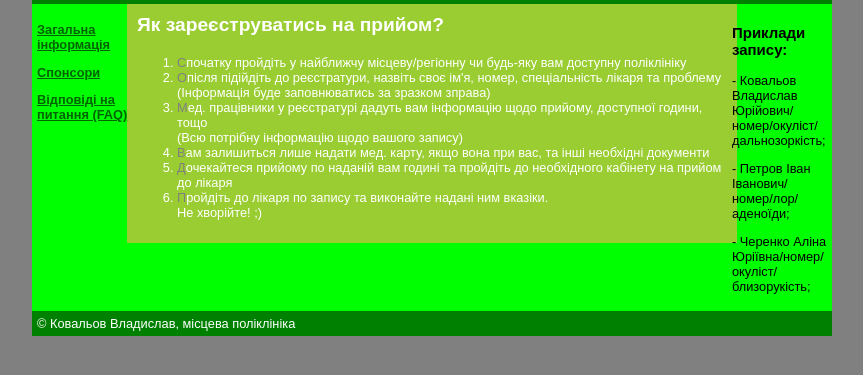
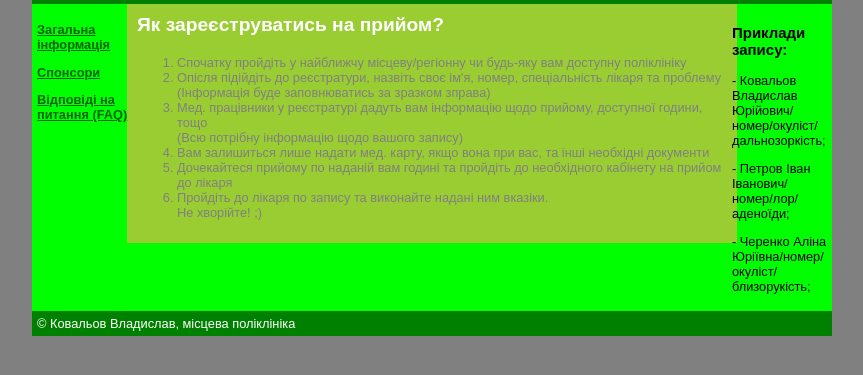
Before and after one commit to LinkWHorter/practic1, a plain HTML site: page index.html in a window 1280 px wide. Shown: the part 121-496 px from the top of the page, without its empty margins (208-1071 px from the left). Drawn offline with Linux system fonts and the light colour scheme.

Commit message:
Update style.css

```diff
--- a/style.css
+++ b/style.css
@@ -10,7 +10,8 @@ body {
     margin: 0 auto; /* Выравниваем по центру */
     background: lime; /* Цвет колонок */
    }
-   li:first-letter { color: gray; }
+   li { color: gray; }
+   #text-color { color: white; }
    #header {
     font-size: 2.2em; /* Размер текста */
     text-align: center; /* Выравнивание по центру */
```
